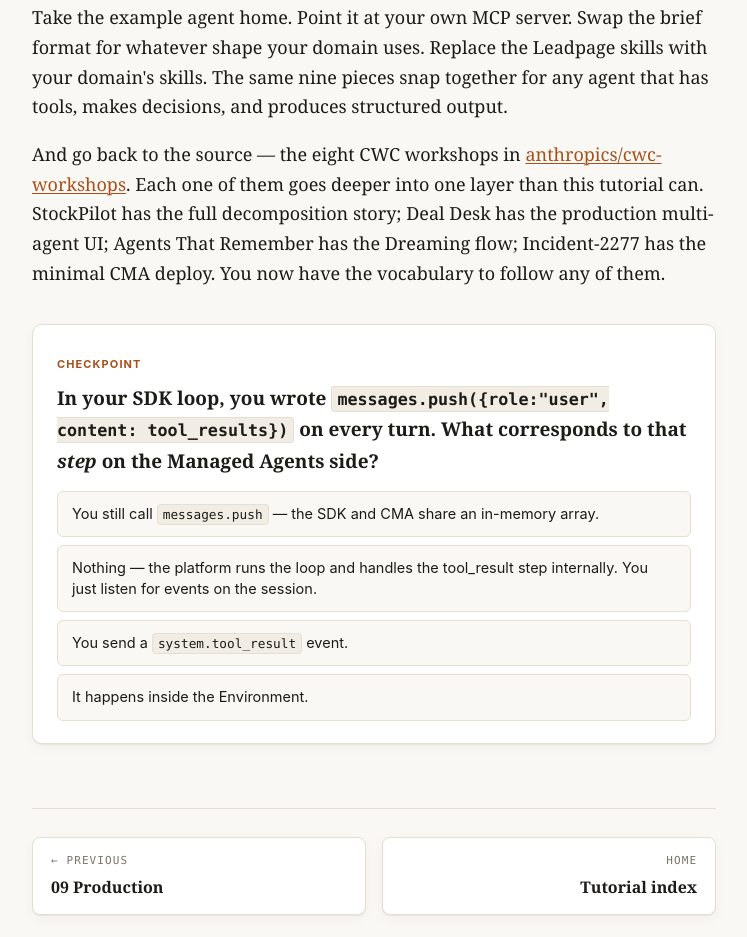
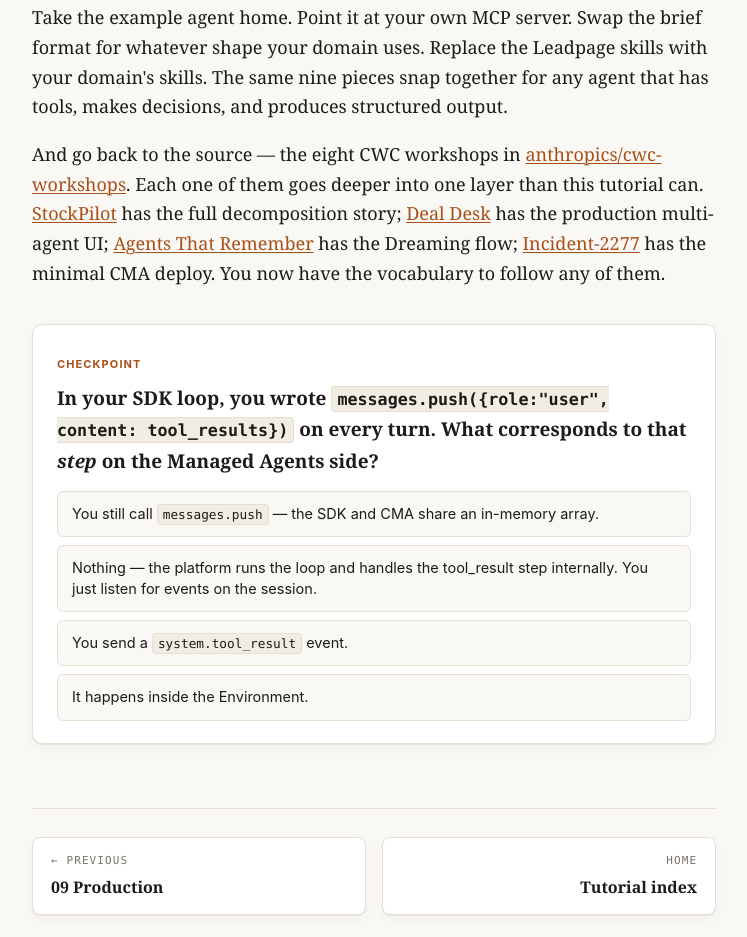
Before and after one commit to LeadPages/leadpage-creator-agent, a plain HTML site: page site/10-managed-agent.html in a window 1280 px wide. Shown: the part 5907-6844 px from the top of the page, without its empty margins (312-1059 px from the left). Drawn offline with Linux system fonts and the light colour scheme.

Commit message:
Link StockPilot + workshop mentions to github.com/anthropics/cwc-workshops
7 chapters had 'StockPilot workshop' references as flat text. Made each a
hyperlink to the agent-decomposition workshop. Chapter 10's 'where to go
next' also links Deal Desk, Agents That Remember, and Incident-2277.

```diff
--- a/site/10-managed-agent.html
+++ b/site/10-managed-agent.html
@@ -258,10 +258,15 @@ for await (const event of await client.beta.sessions.events.stream({ session_id:
         And go back to the source — the eight CWC workshops in
         <a href="https://github.com/anthropics/cwc-workshops">anthropics/cwc-workshops</a>.
         Each one of them goes deeper into one layer than this tutorial can.
-        StockPilot has the full decomposition story; Deal Desk has the
-        production multi-agent UI; Agents That Remember has the Dreaming
-        flow; Incident-2277 has the minimal CMA deploy. You now have the
-        vocabulary to follow any of them.
+        <a href="https://github.com/anthropics/cwc-workshops/tree/main/agent-decomposition">StockPilot</a>
+        has the full decomposition story;
+        <a href="https://github.com/anthropics/cwc-workshops/tree/main/production-ready-agent">Deal Desk</a>
+        has the production multi-agent UI;
+        <a href="https://github.com/anthropics/cwc-workshops/tree/main/agents-that-remember">Agents That Remember</a>
+        has the Dreaming flow;
+        <a href="https://github.com/anthropics/cwc-workshops/tree/main/ship-your-first-managed-agent">Incident-2277</a>
+        has the minimal CMA deploy. You now have the vocabulary to follow
+        any of them.
       </p>
 
       <div class="quiz">
```
Also changed, not shown: site/00-what-youll-build.html (+1 -1 lines), site/03-tools.html (+1 -1 lines), site/04-skills.html (+1 -1 lines), site/05-decomposition.html (+5 -4 lines), site/08-rightmodel.html (+2 -1 lines).
